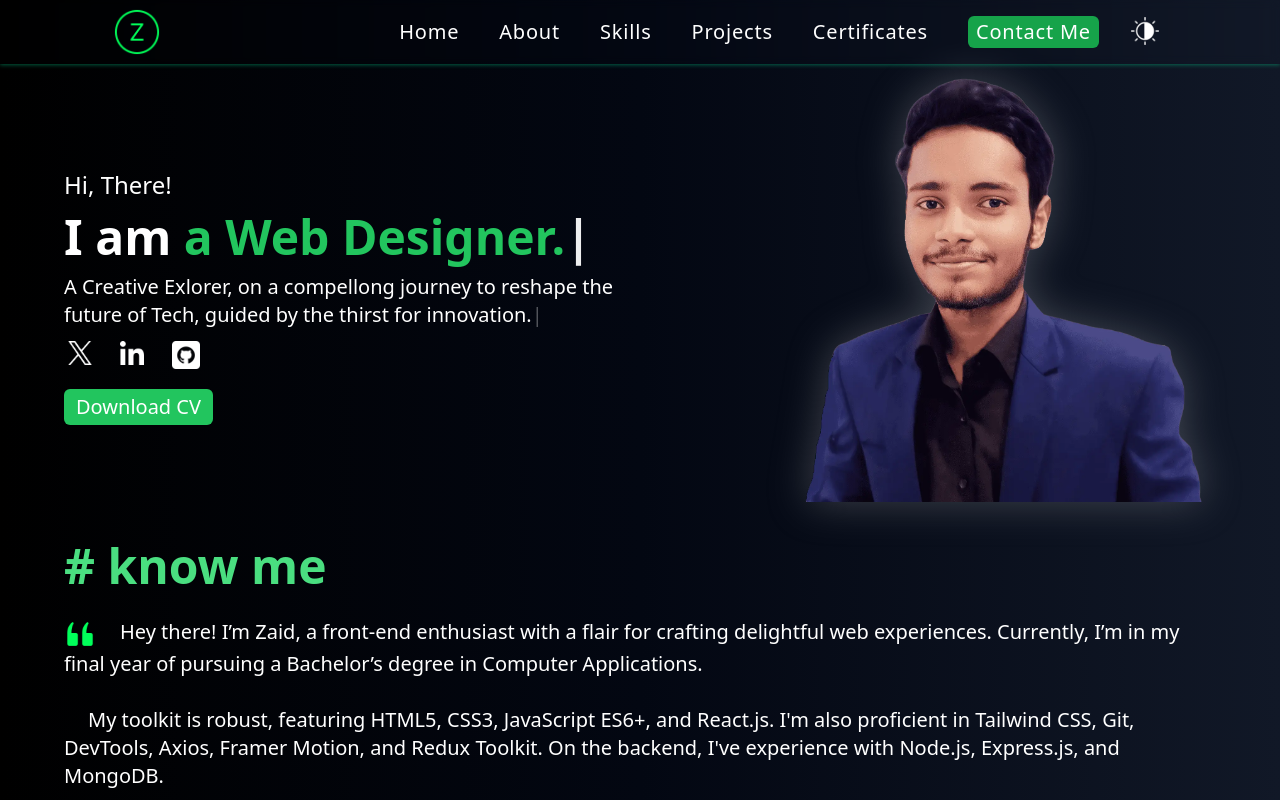
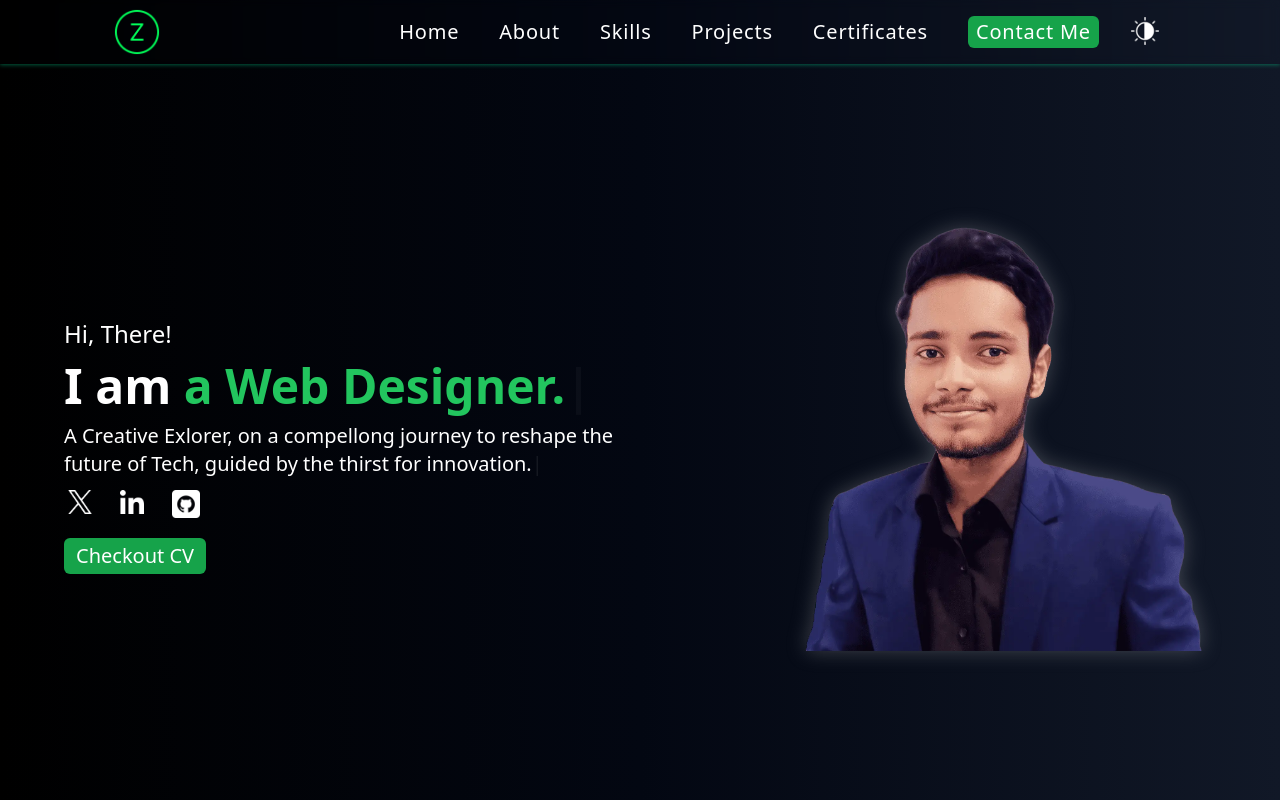
Before and after one commit to MohdZaid259/Portfolio, a React (Vite) app: page / in a window 1280 px wide. Shown: the top 800 px of the page. Built offline with nearby package versions, Linux system fonts and the light colour scheme.

Commit message:
quick fix

```diff
--- a/src/components/About.jsx
+++ b/src/components/About.jsx
@@ -10,7 +10,7 @@ export default function About() {
   }
 
   return (
-    <section className='flex bg-radial-gradient py-10 h-auto gap-7 justify-center dark:bg-gradient-to-r dark:from-black dark:via-gray-950 dark:to-gray-900 dark:text-white text-black'>
+    <section className='flex bg-radial-gradient py-10 h-screen gap-7 justify-center dark:bg-gradient-to-r dark:from-black dark:via-gray-950 dark:to-gray-900 dark:text-white text-black'>
       <div className='md:flex m-auto md:flex-col px-5 sm:pl-8 md:px-16 justify-center items-start '>
         <motion.h1 initial='hidden' whileInView='visible' variants={textVariants} transition={{duration:0.5}} className='text-2xl md:text-3xl lg:text-5xl mb-7 font-bold text-pink-600 dark:text-green-400 '># know me</motion.h1>
         <motion.p initial='hidden' whileInView='visible' variants={textVariants} transition={{duration:0.5}} className='w-full text-base sm:text-lg md:text-xl'>
--- a/src/components/Contact.jsx
+++ b/src/components/Contact.jsx
@@ -31,7 +31,7 @@ function Contact() {
   }
 
   return (
-      <section className='bg-radial-gradient dark:bg-gradient-to-r dark:from-black dark:via-gray-950 dark:to-gray-900 dark:text-white text-black w-full h-full px-10 py-10'>
+      <section className='bg-radial-gradient dark:bg-gradient-to-r dark:from-black dark:via-gray-950 dark:to-gray-900 dark:text-white text-black w-full h-screen px-10 pt-24'>
       <h1 className='-ml-4 md:px-10 text-2xl md:text-3xl  lg:text-5xl mb-7 font-bold text-pink-600 dark:text-green-400'># Contact Me</h1>
       <div className='md:flex justify-around items-center'>
       <div className='flex flex-col gap-1 md:gap-3 mt-10'>
--- a/src/components/Home.jsx
+++ b/src/components/Home.jsx
@@ -37,7 +37,7 @@ function Home() {
     }
 
   return (
-      <section className='h-full bg-radial-gradient dark:bg-gradient-to-r dark:from-black dark:via-gray-950 dark:to-gray-900 dark:text-white text-black w-full sm:flex justify-center m-auto'>
+      <section className='h-screen bg-radial-gradient dark:bg-gradient-to-r dark:from-black dark:via-gray-950 dark:to-gray-900 dark:text-white text-black w-full sm:flex justify-center m-auto'>
       <div className='flex flex-1 flex-col justify-center pl-5 pt-20 sm:pl-10 md:pl-16'>
         <motion.h3 initial='hidden' whileInView='visible' variants={textVariants} transition={{duration:0.5}} className='pt-5 text-base sm:text-lg md:text-2xl'>Hi, There!</motion.h3>
         <motion.h1 initial='hidden' whileInView='visible' variants={textVariants} transition={{duration:0.5,delay:0.5}} className='py-3 font-extrabold text-2xl sm:text-3xl md:text-5xl'>I am <span ref={element} className=" dark:text-green-500 text-pink-600"></span></motion.h1>
@@ -47,10 +47,10 @@ function Home() {
           <a href="https://www.linkedin.com/in/mohd-zaid-b28aa2248/" aria-label='linkedin' target='_blank'><img loading='lazy' className='dark:invert w-7 h-auto md:w-8 my-2 hover:bg-pink-500 p-1 rounded' src={linkedin} alt="" /></a>
           <a href="https://github.com/MohdZaid259" aria-label='github' target='_blank'><img loading='lazy' className='dark:invert w-8 h-auto md:w-9 my-2 hover:bg-pink-500 p-1 rounded' src={github} alt="" /></a>
         </motion.div>
-        <motion.a href={resume} download initial='hidden' aria-label='resume' whileInView='visible' variants={textVariants} transition={{duration:0.5,delay:2}} className='my-2 dark:bg-green-500 bg-pink-600 dark:hover:bg-green-600 hover:bg-pink-700 text-white rounded-md w-fit px-3 py-1 text-base sm:text-lg md:text-xl'>Download CV</motion.a>
+        <motion.a href={resume} initial='hidden' aria-label='resume' whileInView='visible' variants={textVariants} transition={{duration:0.5,delay:2}} className='my-2 dark:bg-green-600 bg-pink-600 dark:hover:bg-green-700 hover:bg-pink-700 text-white rounded-md w-fit px-3 py-1 text-base sm:text-lg md:text-xl'>Checkout CV</motion.a>
       </div>
       <div className='flex flex-1 items-center m-auto'>
-        <motion.img loading='eager' initial={{opacity:0}} whileInView={{opacity:1}} transition={{duration:2}} className='md:pl-10 md:mt-10 h-1/6 sm:h-1/5 lg:h-1/4 drop-shadow-[0_0_20px_rgba(0,0,0,0.5)] dark:drop-shadow-[0_0_20px_rgba(225,225,225,0.25)]' src={hero} alt="" />
+        <motion.img loading='eager' initial={{opacity:0}} whileInView={{opacity:1}} transition={{duration:2}} className='md:pl-10 md:mt-10 h-1/6 sm:h-1/5 lg:h-1/4 drop-shadow-[0_0_20px_rgba(0,0,0,0.5)] dark:drop-shadow-[0_0_10px_rgba(225,225,225,0.25)]' src={hero} alt="" />
       </div>
     </section>
   )
--- a/src/components/Skills.jsx
+++ b/src/components/Skills.jsx
@@ -55,7 +55,7 @@ function Skills() {
   }
 
   return (
-    <section className='h-full px-5 py-10 gap-5 bg-radial-gradient dark:bg-gradient-to-r dark:from-black dark:via-gray-950 dark:to-gray-900 dark:text-white text-black'>
+    <section className='h-screen px-5 py-10 gap-5 bg-radial-gradient dark:bg-gradient-to-r dark:from-black dark:via-gray-950 dark:to-gray-900 dark:text-white text-black'>
       <h1 className='px-2 sm:pl-5 md:px-12 text-2xl md:text-3xl lg:text-5xl mb-7 font-bold text-pink-600 dark:text-green-400'># Skills</h1>
       <div className='flex flex-col md:flex-row '>
         <motion.div initial='hidden' whileInView='visible' variants={variants} id="shapeContainer" className="p-5 -mt-5 grid grid-cols-7 grid-rows-4 justify-items-center items-center w-full md:w-3/5">
```
